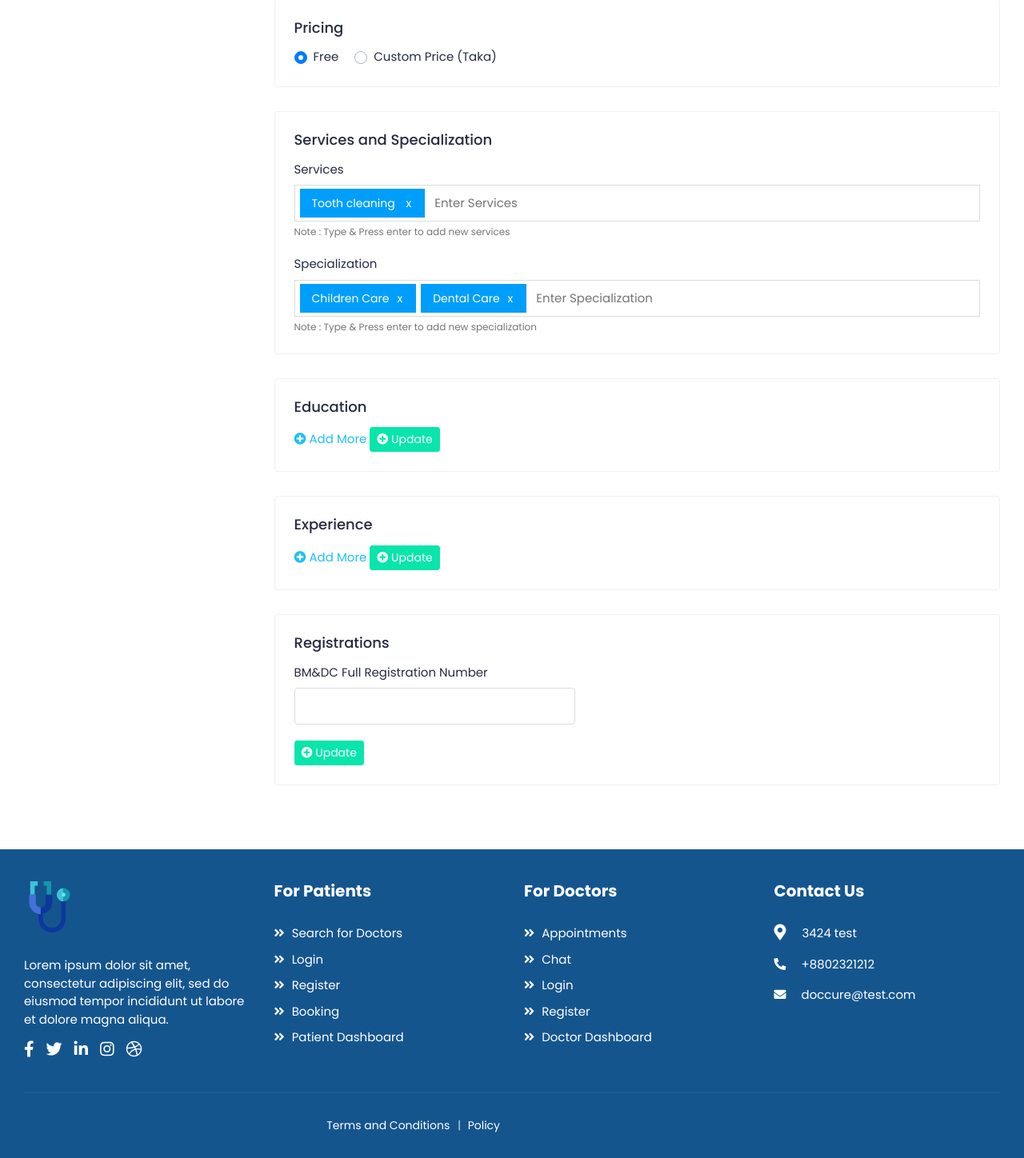
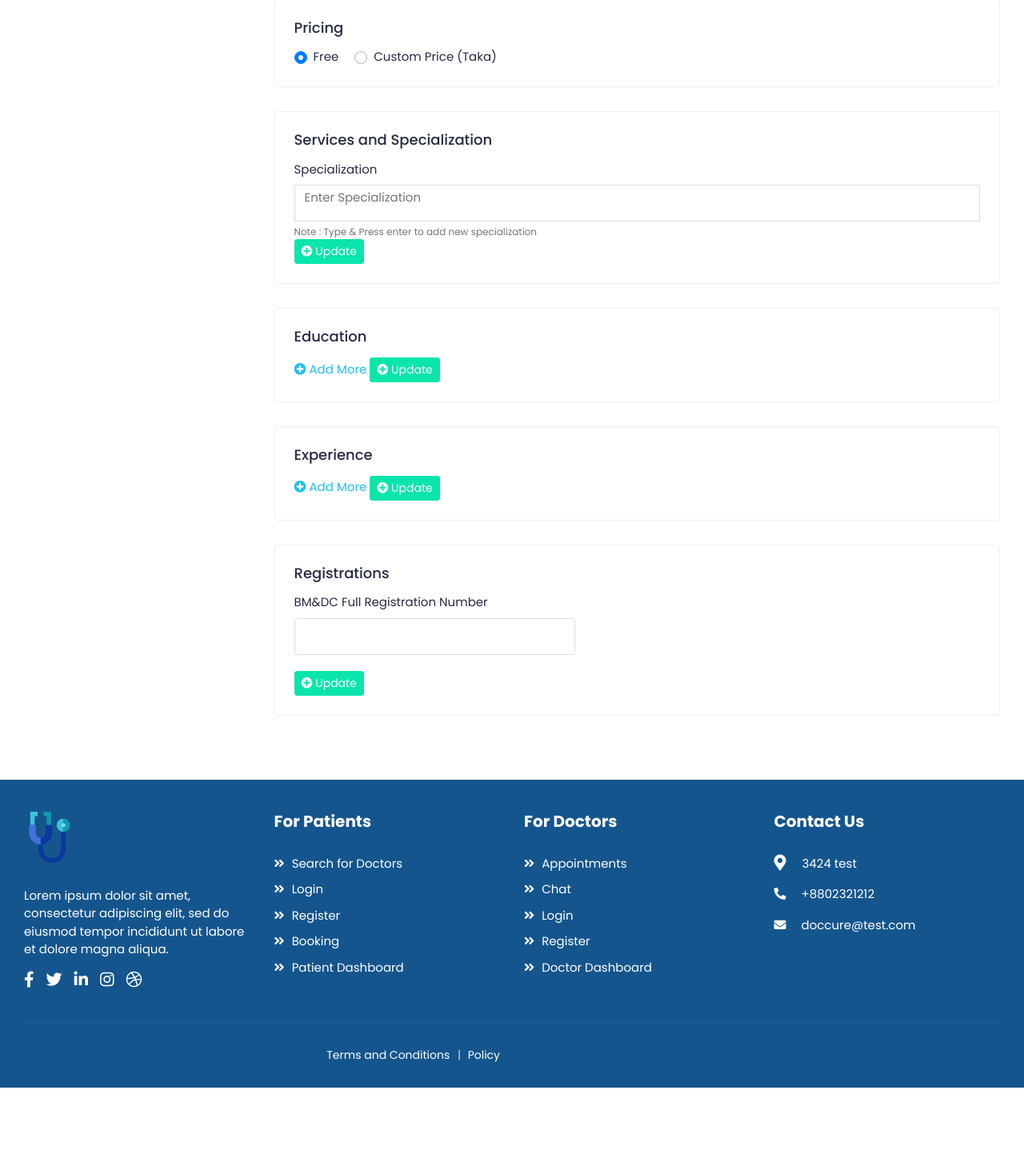
Before and after one commit to manjurulhoque/doccure, a Django app: page /doctors/profile-settings/ in a window 1280 px wide. Shown: the part 1540-2988 px from the top of the page at 80% size. After the commit the page ends 2900 px from the top, so only its background shows below. Run offline with Django 3.2, Linux system fonts and the light colour scheme; a user stored in the database is signed in; data comes from the database, SQL or seed files in the repository; some libraries are stand-ins or nearby versions.

Commit message:
Update doctors specialization

```diff
--- a/accounts/models.py
+++ b/accounts/models.py
@@ -73,6 +73,7 @@ class Profile(models.Model):
     phone = models.CharField(max_length=20, blank=True, null=True)
     dob = models.DateField(blank=True, null=True)
     about = models.TextField(blank=True, null=True)
+    specialization = models.CharField(max_length=255, blank=True, null=True)
 
     def __str__(self):
         return "Profile of {}".format(self.user.username)
--- a/doctors/models/__init__.py
+++ b/doctors/models/__init__.py
@@ -4,7 +4,6 @@ from .doctors import *
 __all__ = [
     "Education",
     "Experience",
-    "Specialization",
     "TimeRange",
     "Saturday",
     "Sunday",
--- a/doctors/serializers.py
+++ b/doctors/serializers.py
@@ -20,3 +20,9 @@ class RegistrationNumberSerializer(serializers.ModelSerializer):
     class Meta:
         model = User
         fields = ["id", "registration_number"]
+
+
+class SpecializationSerializer(serializers.ModelSerializer):
+    class Meta:
+        model = User
+        fields = ["id", "specialization"]
--- a/doctors/urls.py
+++ b/doctors/urls.py
@@ -7,7 +7,7 @@ from .views import (
     DoctorProfileView,
     UpdateEducationAPIView,
     UpdateExperienceAPIView,
-    UpdateRegistrationNumberAPIView,
+    UpdateRegistrationNumberAPIView, UpdateSpecializationAPIView,
 )
 
 app_name = "doctors"
@@ -38,4 +38,9 @@ urlpatterns = [
         UpdateRegistrationNumberAPIView.as_view(),
         name="update-registration-number",
     ),
+    path(
+        "update-specialization",
+        UpdateSpecializationAPIView.as_view(),
+        name="update-specialization",
+    ),
 ]
--- a/doctors/views.py
+++ b/doctors/views.py
@@ -12,20 +12,20 @@ from django.shortcuts import render
 from django.urls import reverse_lazy
 from django.views import generic
 from django.views.generic.base import TemplateView
-from rest_framework import status
 from rest_framework.generics import UpdateAPIView
 from rest_framework.response import Response
 
 from decorators import user_is_doctor
 from doctors.forms import DoctorProfileForm
-from doctors.models import Education, Experience
+from doctors.models import Experience
 from doctors.models.general import *
 from doctors.serializers import (
     EducationSerializer,
     ExperienceSerializer,
-    RegistrationNumberSerializer,
+    RegistrationNumberSerializer, SpecializationSerializer,
 )
 from mixins.custom_mixins import DoctorRequiredMixin
+from utils.htmx import render_toast_message_for_api
 
 d = {
     0: Sunday,
@@ -72,7 +72,7 @@ def schedule_timings(request: HttpRequest) -> HttpResponse:
                     )
                     ranges = day.time_range
                     if time_range.id not in list(
-                        ranges.values_list("id", flat=True)
+                            ranges.values_list("id", flat=True)
                     ):
                         day.time_range.add(time_range)
 
@@ -233,17 +233,9 @@ class UpdateExperienceAPIView(DoctorRequiredMixin, UpdateAPIView):
                 serializer.is_valid(raise_exception=True)
                 self.perform_update(serializer)
 
-        response = Response({"success": True})
-        response.headers["HX-Trigger"] = json.dumps(
-            {
-                "show-toast": {
-                    "level": "success",
-                    "title": "Experience",
-                    "message": "Successfully updated",
-                }
-            }
+        return render_toast_message_for_api(
+            "Experience", "Updated successfully", "success"
         )
-        return response
 
 
 class UpdateRegistrationNumberAPIView(DoctorRequiredMixin, UpdateAPIView):
@@ -258,14 +250,24 @@ class UpdateRegistrationNumberAPIView(DoctorRequiredMixin, UpdateAPIView):
         serializer.is_valid(raise_exception=True)
         self.perform_update(serializer)
 
-        response = Response({"success": True})
-        response.headers["HX-Trigger"] = json.dumps(
-            {
-                "show-toast": {
-                    "level": "success",
-                    "title": "BM&DC number",
-                    "message": "Successfully updated",
-                }
-            }
+        return render_toast_message_for_api(
+            "BM&DC number", "Updated successfully", "success"
         )
-        return response
+
+
+class UpdateSpecializationAPIView(DoctorRequiredMixin, UpdateAPIView):
+    serializer_class = SpecializationSerializer
+
+    def get_object(self):
+        return self.request.user
+
+    def update(self, request, *args, **kwargs):
+        instance = self.get_object()
+        data = request.POST
+        specialist = data.get('specialist')
+        instance.profile.specialization = specialist
+        instance.profile.save()
+
+        return render_toast_message_for_api(
+            "Specialization", "Updated successfully", "success"
+        )
--- a/templates/doctors/profile-settings.html
+++ b/templates/doctors/profile-settings.html
@@ -240,21 +240,31 @@
 
     <!-- Services and Specialization -->
     <div class="card services-card">
-        <div class="card-body">
+        <div class="card-body" id="specialization-data">
             <h4 class="card-title">Services and Specialization</h4>
-            <div class="form-group">
-                <label>Services</label>
-                <input type="text" data-role="tagsinput" class="input-tags form-control" placeholder="Enter Services"
-                       name="services" value="Tooth cleaning " id="services">
-                <small class="form-text text-muted">Note : Type & Press enter to add new services</small>
-            </div>
+            {#            <div class="form-group">#}
+            {#                <label>Services</label>#}
+            {#                <input type="text" data-role="tagsinput" class="input-tags form-control" placeholder="Enter Services"#}
+            {#                       name="services" value="Tooth cleaning " id="services">#}
+            {#                <small class="form-text text-muted">Note : Type & Press enter to add new services</small>#}
+            {#            </div>#}
             <div class="form-group mb-0">
                 <label>Specialization </label>
                 <input class="input-tags form-control" type="text" data-role="tagsinput"
-                       placeholder="Enter Specialization" name="specialist" value="Children Care,Dental Care"
+                       placeholder="Enter Specialization" name="specialist" value="{{ user.profile.specialization|default_if_none:'' }}"
                        id="specialist">
                 <small class="form-text text-muted">Note : Type & Press enter to add new specialization</small>
             </div>
+            <button
+                    class="btn btn-primary btn-sm pull-right"
+                    hx-put="{% url 'doctors:update-specialization' %}"
+                    hx-include="#specialization-data"
+                    hx-disabled-elt="this"
+                    hx-swap="none"
+            >
+                <i class="fa fa-plus-circle"></i>
+                Update
+            </button>
         </div>
     </div>
     <!-- /Services and Specialization -->
```
Also changed, not shown: doctors/models/doctors.py (+0 -10 lines), accounts/migrations/0008_profile_specialization.py (added), db.sqlite3, doctors/migrations/0006_delete_specialization.py (added).
